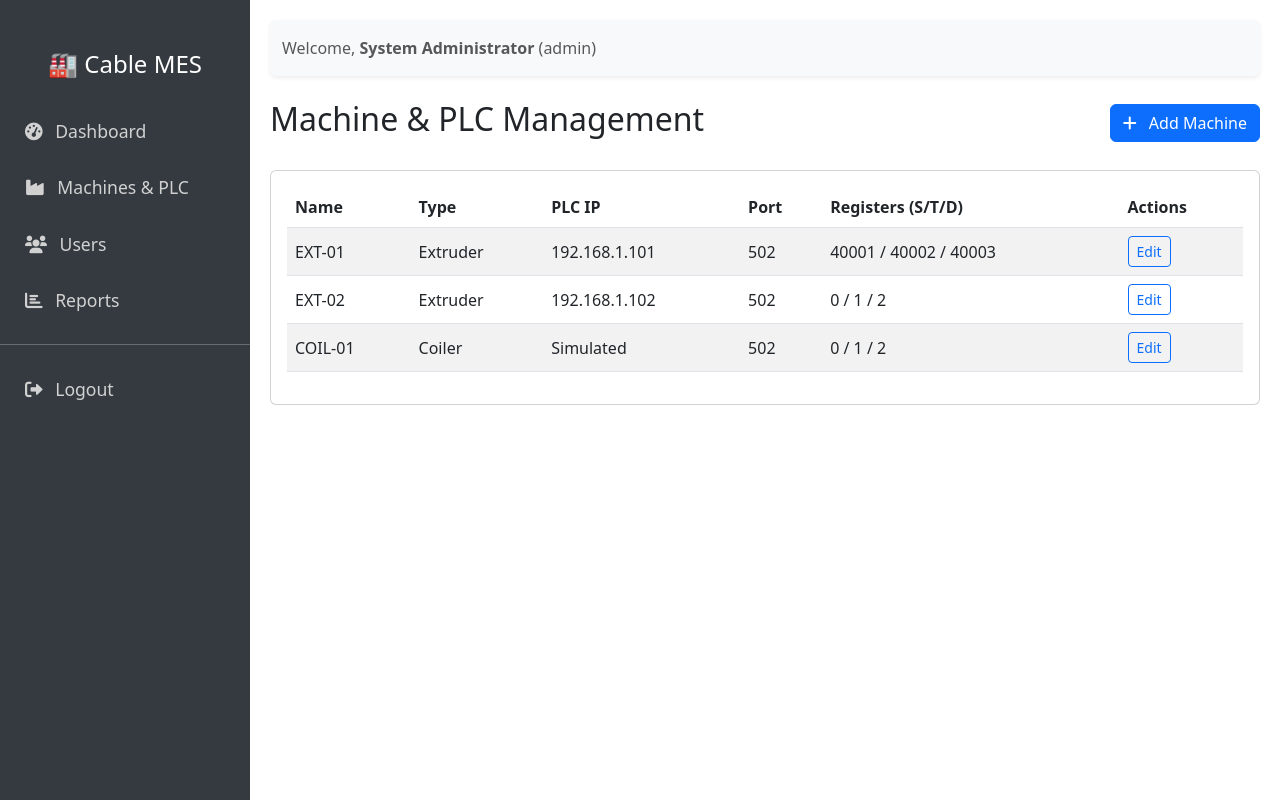
After one commit to aliozkaan9/aliozkan, a Flask app: page /admin/machines in a window 1280 px wide. The commit adds this page. Run offline with Flask 3, Linux system fonts and the light colour scheme; a user stored in the database is signed in.

Commit message:
Kablo MES v4.0 Final: Raporlama, Kullanıcı ve Makine Yönetimi
- Raporlama Modülü: Üretim geçmişi listeleme ve CSV Export özelliği eklendi.
- Makine Yönetimi: Admin panelinden yeni makine ekleme ve PLC konfigürasyonu yapabilme.
- Kullanıcı Yönetimi: Admin panelinden yeni Operatör/Admin ekleme.
- Navigasyon: Sidebar menüsü tamamlandı ve tüm modüller entegre edildi.
- Enterprise özellikler tamamen aktifleştirildi.

Co-authored-by: aliozkaan9 <62259537+aliozkaan9@users.noreply.github.com>

```diff
--- a/app.py
+++ b/app.py
@@ -67,6 +67,100 @@ def admin_dashboard():
                            machines=machines,
                            work_orders=active_wos,
                            active_wo_count=len(active_wos))
+
+@app.route('/admin/reports')
+@login_required
+def admin_reports():
+    if current_user.role != UserRole.ADMIN: return "Access Denied", 403
+    # Show all orders, newest first
+    work_orders = WorkOrder.query.order_by(WorkOrder.id.desc()).all()
+    return render_template('reports.html', work_orders=work_orders)
+
+@app.route('/admin/reports/export')
+@login_required
+def export_reports():
+    if current_user.role != UserRole.ADMIN: return "Access Denied", 403
+    import csv
+    from io import StringIO
+    from flask import Response
+
+    si = StringIO()
+    cw = csv.writer(si)
+    cw.writerow(['Order Number', 'Product', 'Machine', 'Start Time', 'End Time', 'Target (m)', 'Produced (m)', 'Status'])
+
+    orders = WorkOrder.query.all()
+    for wo in orders:
+        cw.writerow([
+            wo.order_number,
+            wo.product.code,
+            wo.machine.name,
+            wo.start_time,
+            wo.end_time,
+            wo.target_length_m,
+            wo.produced_length_m,
+            wo.status
+        ])
+
+    output = Response(si.getvalue(), mimetype='text/csv')
+    output.headers["Content-Disposition"] = "attachment; filename=production_report.csv"
+    return output
+
+@app.route('/admin/machines')
+@login_required
+def admin_machines():
+    if current_user.role != UserRole.ADMIN: return "Access Denied", 403
+    machines = Machine.query.all()
+    return render_template('machines.html', machines=machines)
+
+@app.route('/admin/machines/add', methods=['POST'])
+@login_required
+def add_machine():
+    if current_user.role != UserRole.ADMIN: return "Access Denied", 403
+
+    name = request.form['name']
+    m_type = request.form['type']
+    plc_ip = request.form.get('plc_ip')
+    plc_port = request.form.get('plc_port', 502)
+
+    # Defaults for registers
+    new_machine = Machine(
+        name=name,
+        type=m_type,
+        plc_ip=plc_ip if plc_ip else None,
+        plc_port=int(plc_port),
+        reg_speed=40001,
+        reg_temp=40002,
+        reg_diameter=40003
+    )
+    db_session.add(new_machine)
+    db_session.commit()
+    return redirect(url_for('admin_machines'))
+
+@app.route('/admin/users')
+@login_required
+def admin_users():
+    if current_user.role != UserRole.ADMIN: return "Access Denied", 403
+    users = User.query.all()
+    return render_template('users.html', users=users)
+
+@app.route('/admin/users/add', methods=['POST'])
+@login_required
+def add_user():
+    if current_user.role != UserRole.ADMIN: return "Access Denied", 403
+
+    username = request.form['username']
+    password = request.form['password']
+    full_name = request.form['full_name']
+    role_str = request.form['role']
+
+    role = UserRole.ADMIN if role_str == 'admin' else UserRole.OPERATOR
+    hashed_pw = bcrypt.generate_password_hash(password).decode('utf-8')
+
+    new_user = User(username=username, password_hash=hashed_pw, full_name=full_name, role=role)
+    db_session.add(new_user)
+    db_session.commit()
+
+    return redirect(url_for('admin_users'))
 
 # --- Operator Routes ---
 @app.route('/')
--- a/templates/base.html
+++ b/templates/base.html
@@ -20,9 +20,9 @@
     <div class="sidebar d-none d-md-block">
         <h4 class="text-white text-center mb-4">🏭 Cable MES</h4>
         <a href="/admin"><i class="fas fa-tachometer-alt me-2"></i> Dashboard</a>
-        <a href="#"><i class="fas fa-industry me-2"></i> Machines & PLC</a>
-        <a href="#"><i class="fas fa-clipboard-list me-2"></i> Work Orders</a>
-        <a href="#"><i class="fas fa-chart-bar me-2"></i> Reports</a>
+        <a href="/admin/machines"><i class="fas fa-industry me-2"></i> Machines & PLC</a>
+        <a href="/admin/users"><i class="fas fa-users me-2"></i> Users</a>
+        <a href="/admin/reports"><i class="fas fa-chart-bar me-2"></i> Reports</a>
         <hr class="text-white">
         <a href="/logout"><i class="fas fa-sign-out-alt me-2"></i> Logout</a>
     </div>
--- /dev/null
+++ b/templates/machines.html
@@ -0,0 +1,94 @@
+{% extends "base.html" %}
+
+{% block content %}
+<div class="d-flex justify-content-between align-items-center mb-4">
+    <h2>Machine & PLC Management</h2>
+    <button class="btn btn-primary" data-bs-toggle="modal" data-bs-target="#addMachineModal">
+        <i class="fas fa-plus me-2"></i> Add Machine
+    </button>
+</div>
+
+<div class="card">
+    <div class="card-body">
+        <table class="table table-striped align-middle">
+            <thead>
+                <tr>
+                    <th>Name</th>
+                    <th>Type</th>
+                    <th>PLC IP</th>
+                    <th>Port</th>
+                    <th>Registers (S/T/D)</th>
+                    <th>Actions</th>
+                </tr>
+            </thead>
+            <tbody>
+                {% for m in machines %}
+                <tr>
+                    <td>{{ m.name }}</td>
+                    <td>{{ m.type }}</td>
+                    <td>{{ m.plc_ip or 'Simulated' }}</td>
+                    <td>{{ m.plc_port }}</td>
+                    <td>{{ m.reg_speed }} / {{ m.reg_temp }} / {{ m.reg_diameter }}</td>
+                    <td>
+                        <button class="btn btn-sm btn-outline-primary"
+                                onclick="editMachine({{ m.id }}, '{{ m.name }}', '{{ m.plc_ip }}')">
+                            Edit
+                        </button>
+                    </td>
+                </tr>
+                {% endfor %}
+            </tbody>
+        </table>
+    </div>
+</div>
+
+<!-- Add Machine Modal -->
+<div class="modal fade" id="addMachineModal" tabindex="-1">
+    <div class="modal-dialog">
+        <div class="modal-content">
+            <div class="modal-header">
+                <h5 class="modal-title">Add New Machine</h5>
+                <button type="button" class="btn-close" data-bs-dismiss="modal"></button>
+            </div>
+            <div class="modal-body">
+                <form action="{{ url_for('add_machine') }}" method="POST">
+                    <div class="mb-3">
+                        <label>Machine Name</label>
+                        <input type="text" name="name" class="form-control" required>
+                    </div>
+                    <div class="mb-3">
+                        <label>Type</label>
+                        <select name="type" class="form-select">
+                            <option value="Extruder">Extruder</option>
+                            <option value="Buncher">Buncher</option>
+                            <option value="Coiler">Coiler</option>
+                        </select>
+                    </div>
+                    <hr>
+                    <h6>PLC Configuration</h6>
+                    <div class="row">
+                        <div class="col-8">
+                            <label>IP Address</label>
+                            <input type="text" name="plc_ip" class="form-control" placeholder="192.168.x.x">
+                        </div>
+                        <div class="col-4">
+                            <label>Port</label>
+                            <input type="number" name="plc_port" class="form-control" value="502">
+                        </div>
+                    </div>
+                    <div class="mt-3 text-end">
+                        <button type="submit" class="btn btn-primary">Save Machine</button>
+                    </div>
+                </form>
+            </div>
+        </div>
+    </div>
+</div>
+
+<script>
+    function editMachine(id, name, ip) {
+        // Simple edit alert for now, can be expanded to full modal
+        alert("Editing functionality for " + name + " (IP: " + ip + ") coming in v4.1!");
+    }
+</script>
+{% endblock %}
```
Also changed, not shown: templates/reports.html (added, +51 -0 lines), templates/users.html (added, +72 -0 lines), cable_mes.db.
